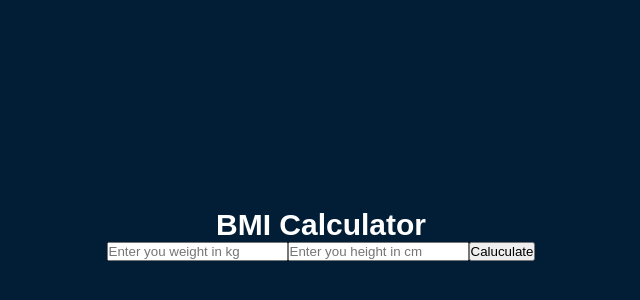
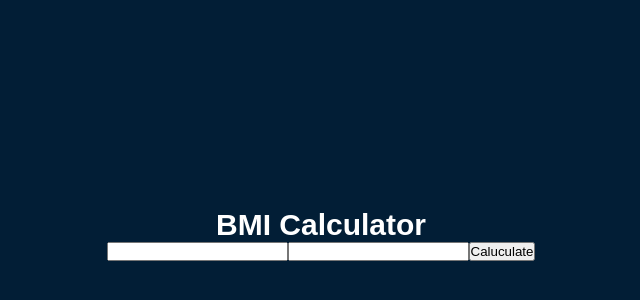
Before and after one commit to tamaskovacs0408/bmi_ts, a React (Create React App) app: page / in a window 1280 px wide. Shown: the part 166-466 px from the top of the page, without its empty margins (319-959 px from the left). Built offline with nearby package versions, Linux system fonts and the light colour scheme; the HTML template or start-up script is replaced by a standard one.

Commit message:
Set placeholder color

```diff
--- a/src/index.css
+++ b/src/index.css
@@ -7,3 +7,7 @@
 html {
   font-size: 10px;
 }
+
+::placeholder {
+  color: white;
+}
```
